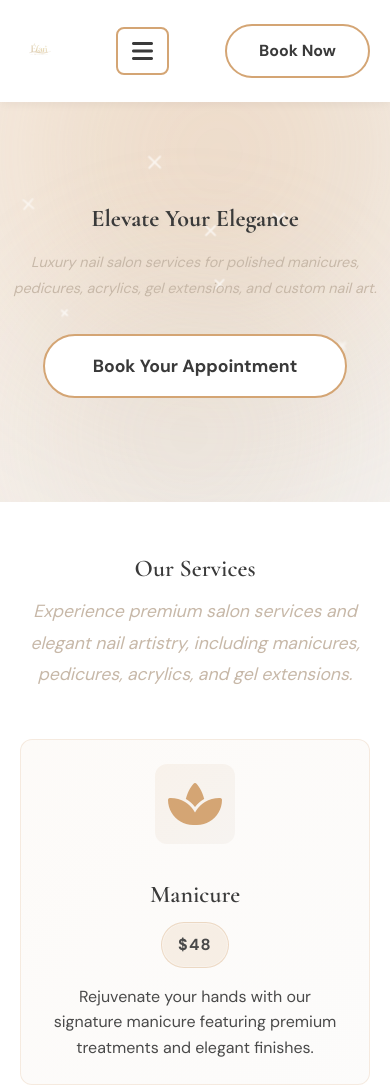
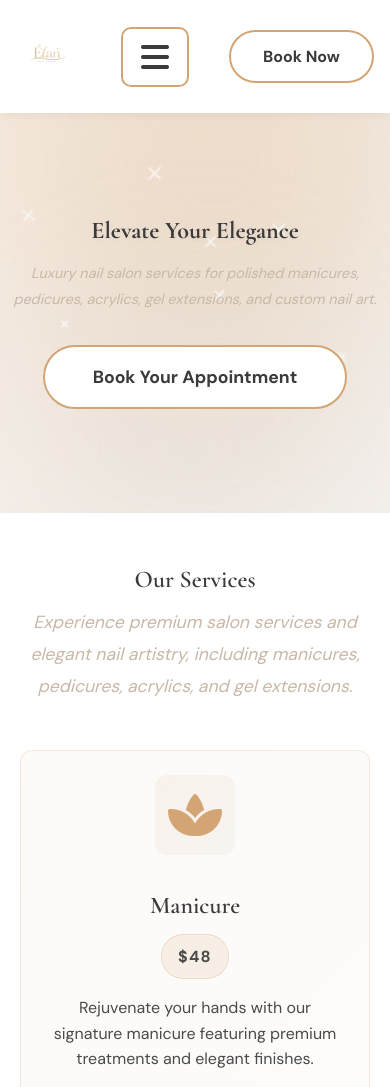
Before and after one commit to YakubMir/NailSalon_Temp., a plain HTML site: page index.html in a window 390 px wide. Shown: the top 1087 px of the page. Drawn offline with nearby package versions, Linux system fonts and the light colour scheme.

Commit message:
Increase logo and hamburger size on mobile, fix navbar spacing

```diff
--- a/styles.css
+++ b/styles.css
@@ -921,13 +921,13 @@ p {
     display: none;
     background: none;
     border: 2px solid var(--champagne-gold);
-    border-radius: 8px;
+    border-radius: 10px;
     color: var(--charcoal-brown);
-    font-size: 1.5rem;
+    font-size: 2rem;
     cursor: pointer;
-    padding: 10px 14px;
-    min-width: 52px;
-    min-height: 48px;
+    padding: 12px 18px;
+    min-width: 64px;
+    min-height: 60px;
     align-items: center;
     justify-content: center;
     transition: var(--transition);
@@ -1043,7 +1043,13 @@ p {
     }
 
     .logo-img {
-        height: 40px;
+        height: 65px;
+    }
+
+    .navbar-container {
+        flex-wrap: nowrap;
+        justify-content: space-between;
+        padding: 0 16px;
     }
 
     .nav-menu {
```
